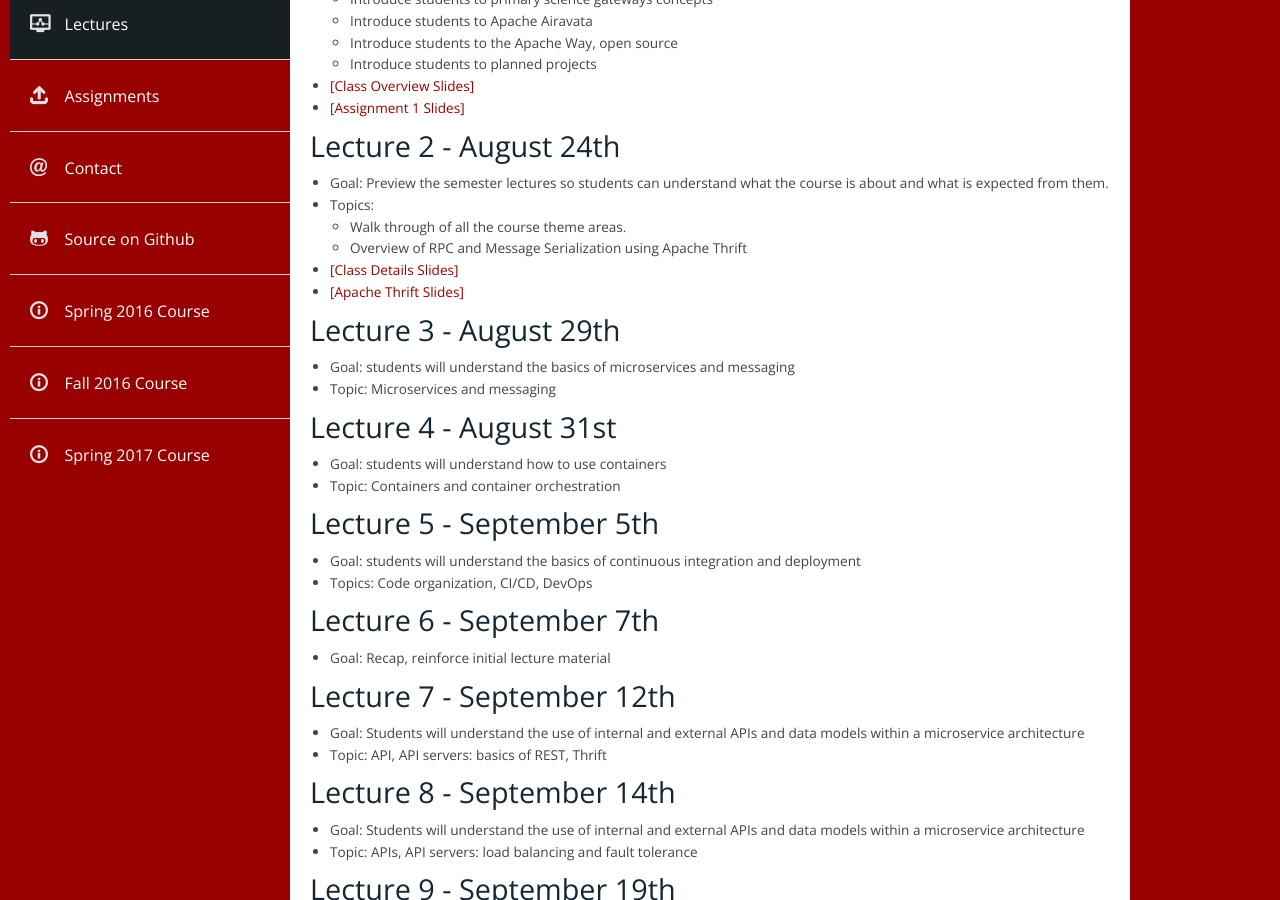
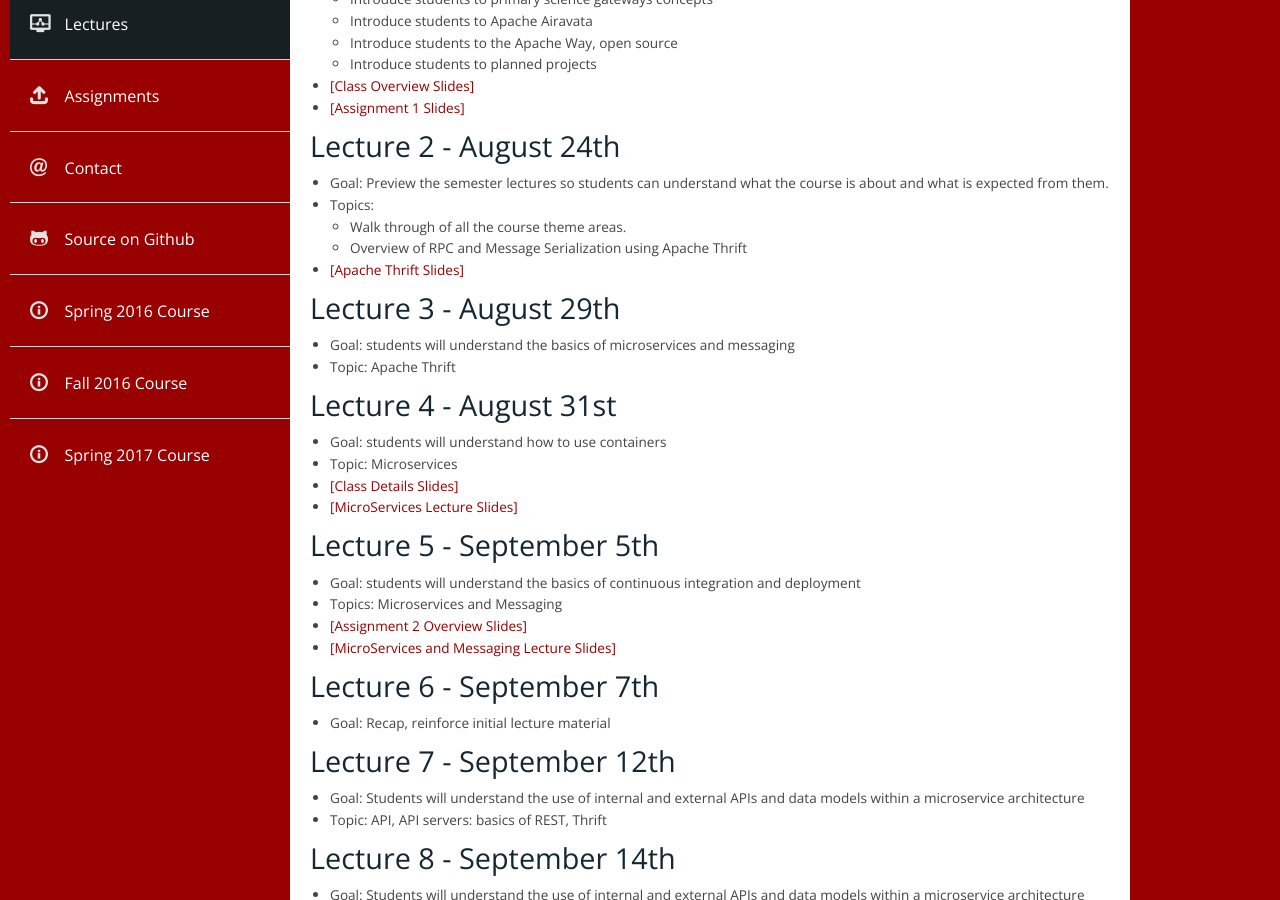
Before and after one commit to airavata-courses/airavata-courses.github.io, a Jekyll site: the page built from lectures.md, in a window 1280 px wide and 900 px high, scrolled down 234 px. Built offline with Jekyll 4.4.1, drawn with Linux system fonts in a browser that asks for light colours; our own code applies the rules of GitHub Pages for plain Markdown files.

Commit message:
Adding links for September 5 lecture slides

```diff
--- a/lectures.md
+++ b/lectures.md
@@ -23,20 +23,23 @@ The course focuses in teaching the distributed systems concepts through projects
     * Walk through of all the course theme areas.
     * Overview of RPC and Message Serialization using Apache Thrift
 
-* [[Class Details Slides]]({{ site.url }}slides/CS649Fall2017-Lecture2-Course-Details.pdf)
 * [[Apache Thrift Slides]]({{ site.url }}slides/SICE-Fall17-B649-Thrift-Introduction.pdf)
 
 ###  Lecture 3 - August 29th
 * Goal: students will understand the basics of microservices and messaging
-* Topic: Microservices and messaging
+* Topic: Apache Thrift
 
 ###  Lecture 4 - August 31st
 * Goal: students will understand how to use containers
-* Topic: Containers and container orchestration
+* Topic: Microservices
+* [[Class Details Slides]]({{ site.url }}slides/CS649Fall2017-Lecture2-Course-Details.pdf)
+* [[MicroServices Lecture Slides]]({{ site.url }}slides/CS649-Fall2017-MicroServices.pptx)
 
 ###  Lecture 5 - September 5th
 * Goal: students will understand the basics of continuous integration and deployment
-* Topics: Code organization, CI/CD, DevOps
+* Topics: Microservices and Messaging
+* [[Assignment 2 Overview Slides]]({{ site.url }}slides/Fall2017-SGACourse-Assignment2.pptx)
+* [[MicroServices and Messaging Lecture Slides]]({{ site.url }}slides/CS649-Fall2017-MessagingAndMicroservices.pptx)
 
 ###  Lecture 6 - September  7th
 * Goal: Recap, reinforce initial lecture material
```
